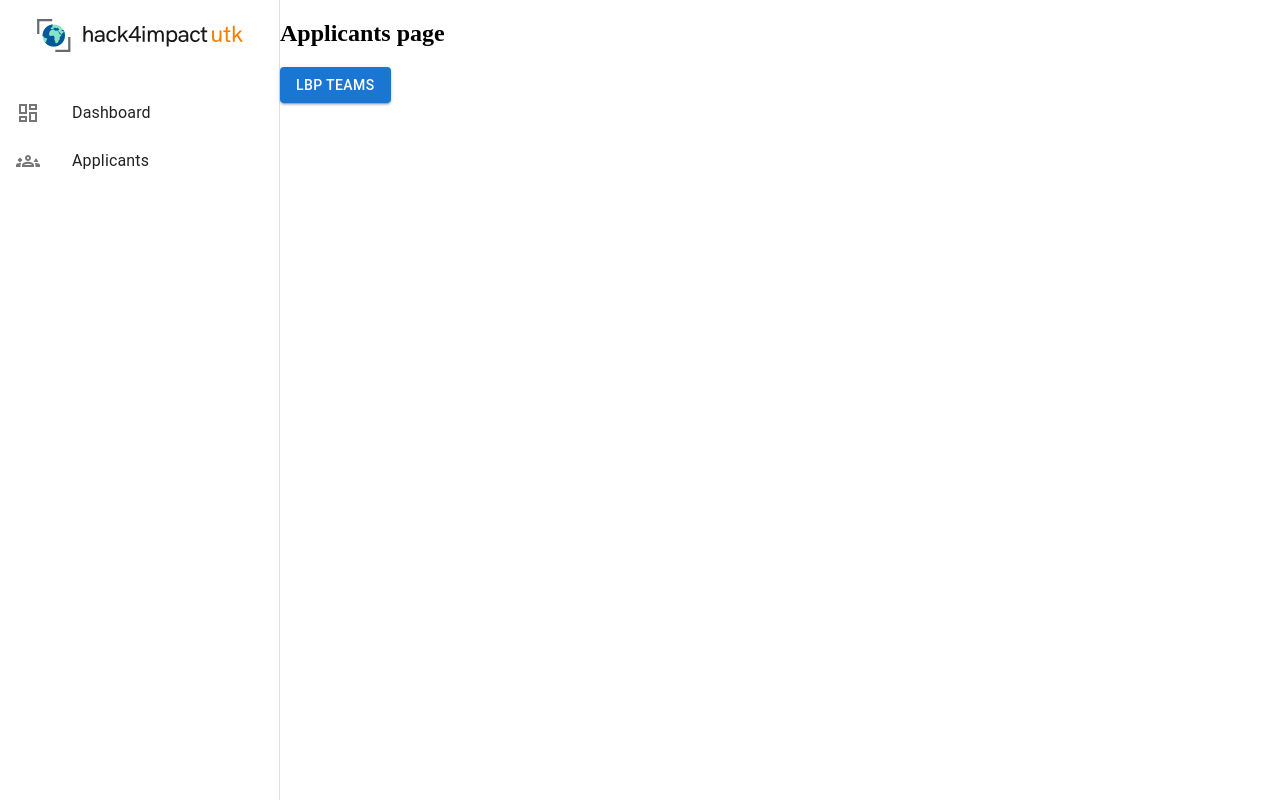
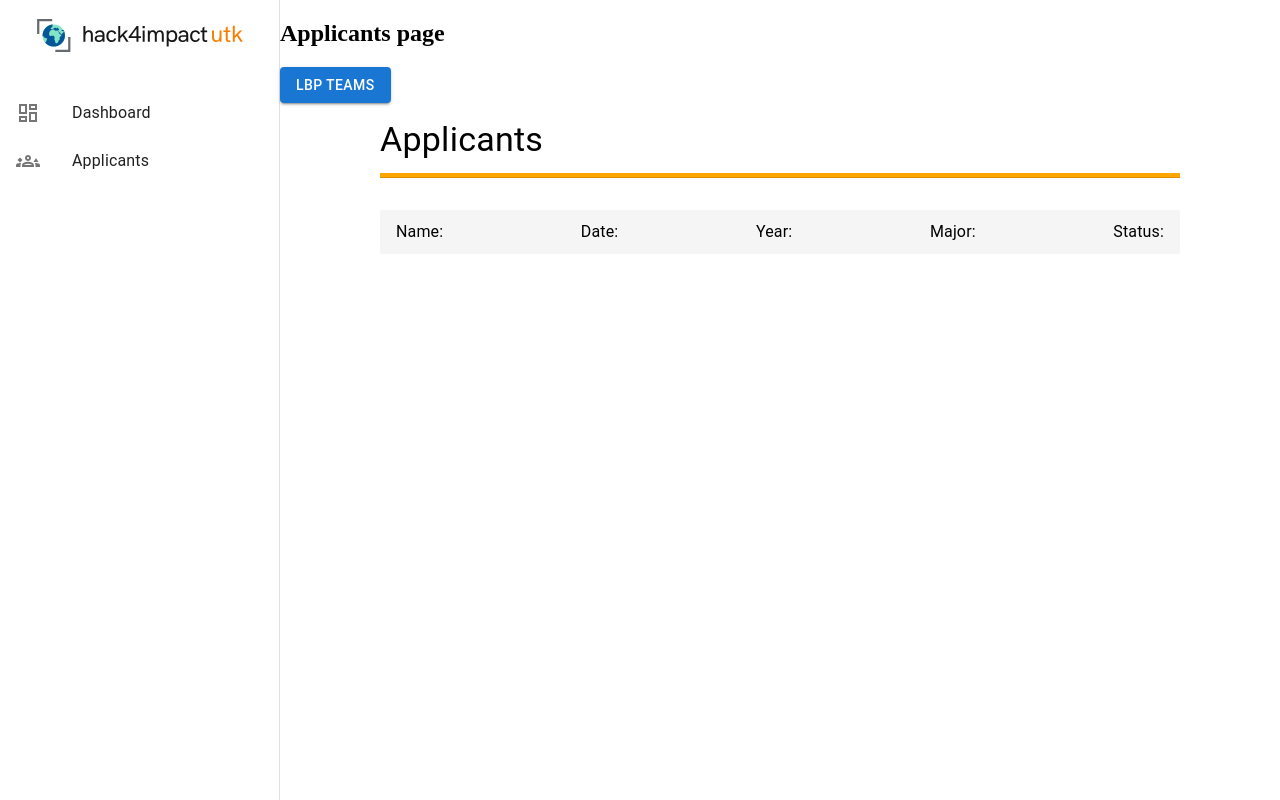
Before and after one commit to hack4impact-utk/internal-applications, a Next.js app in the folder apps/applicant-tracking/: page /applicants/applications in a window 1280 px wide. Built offline with nearby package versions, Linux system fonts and the light colour scheme.

Commit message:
Applicant style page

```diff
--- a/apps/applicant-tracking/package.json
+++ b/apps/applicant-tracking/package.json
@@ -16,9 +16,9 @@
     "@mui/icons-material": "^5.14.16",
     "@mui/material": "^5.14.17",
     "mongoose": "^7.4.5",
-    "next": "^13.5.6",
-    "react": "18.2.0",
-    "react-dom": "18.2.0",
+    "next": "^13.5.7",
+    "react": "^18.2.0",
+    "react-dom": "^18.2.0",
     "zod": "^3.22.2"
   },
   "devDependencies": {
--- a/apps/applicant-tracking/src/app/applicants/applications/page.tsx
+++ b/apps/applicant-tracking/src/app/applicants/applications/page.tsx
@@ -1,10 +1,11 @@
 import LBPButton from '@/components/LBPTeamsButton';
-
-export default function ApplicantsPage() {
+import ApplicantsPage from '@/components/ApplicantStylePage/applicantpage';
+export default function MyApplicantsPage() {
   return (
     <div>
       <h1>Applicants page</h1>
       <LBPButton />
+      <ApplicantsPage />
     </div>
   );
 }
--- /dev/null
+++ b/apps/applicant-tracking/src/components/ApplicantStylePage/applicantpage.js
@@ -0,0 +1,44 @@
+import React from 'react';
+import { Box, Typography, Divider } from '@mui/material';
+
+const ApplicantsPage = () => {
+  return (
+    <Box sx={{ padding: '16px', maxWidth: '800px', margin: '0 auto' }}>
+      {/* Header */}
+      <Typography variant="h4" component="h1" gutterBottom>
+        Applicants
+      </Typography>
+      <Divider sx={{ backgroundColor: 'orange', height: 4, marginBottom: 2 }} />
+
+      {/* Filters Placeholder */}
+      <Box
+        sx={{
+          display: 'flex',
+          justifyContent: 'space-between',
+          marginBottom: 2,
+        }}
+      >
+        {/* Add filters here in the future */}
+      </Box>
+
+      {/* Table Header Row */}
+      <Box
+        sx={{
+          display: 'flex',
+          justifyContent: 'space-between',
+          alignItems: 'center',
+          backgroundColor: '#f5f5f5',
+          padding: '8px 16px',
+        }}
+      >
+        <Typography variant="subtitle1">Name:</Typography>
+        <Typography variant="subtitle1">Date:</Typography>
+        <Typography variant="subtitle1">Year:</Typography>
+        <Typography variant="subtitle1">Major:</Typography>
+        <Typography variant="subtitle1">Status:</Typography>
+      </Box>
+    </Box>
+  );
+};
+
+export default ApplicantsPage;
```
Also changed, not shown: apps/applicant-tracking/src/app/applicants/[applicantId]/page.tsx (+6 -2 lines), 1 other file (tests, documents, lock files or other folders).
